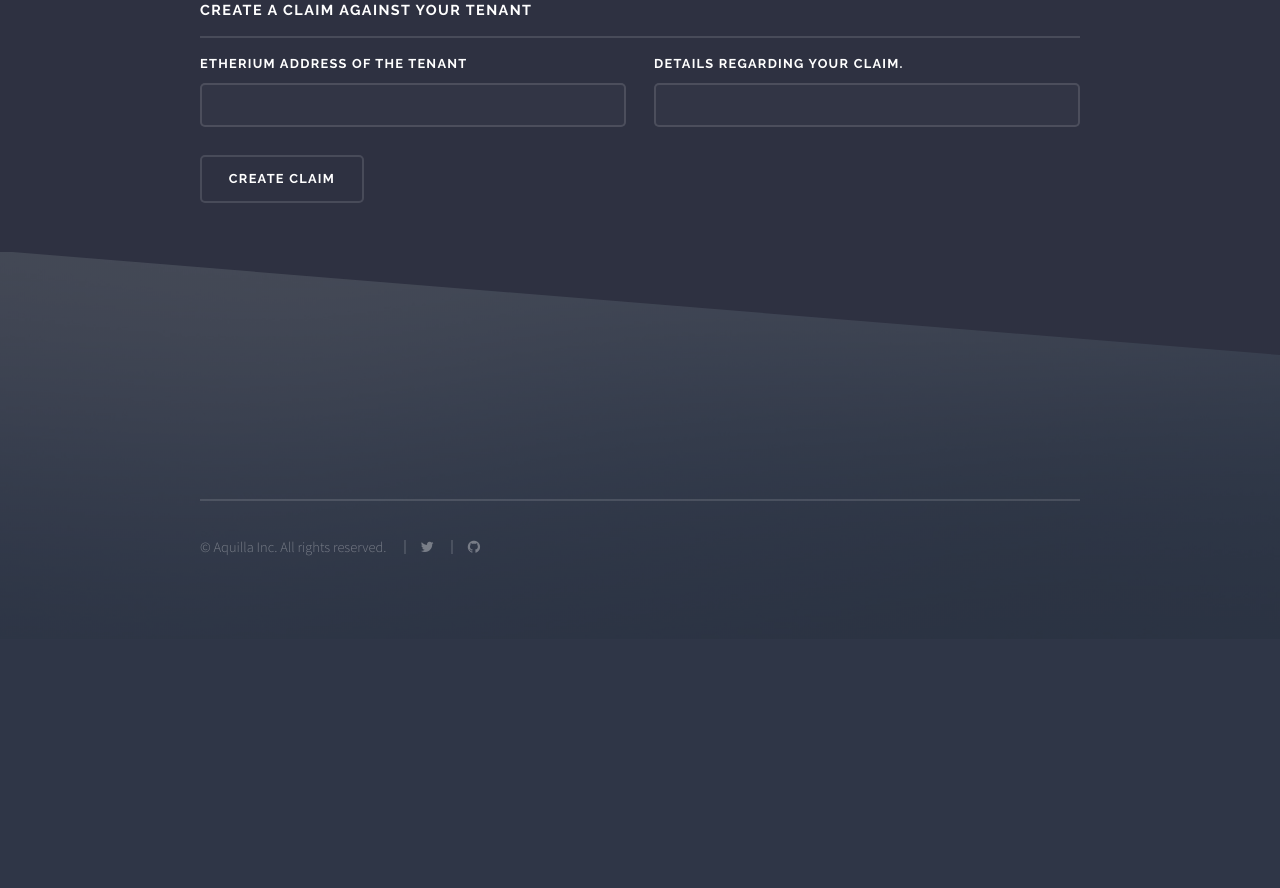
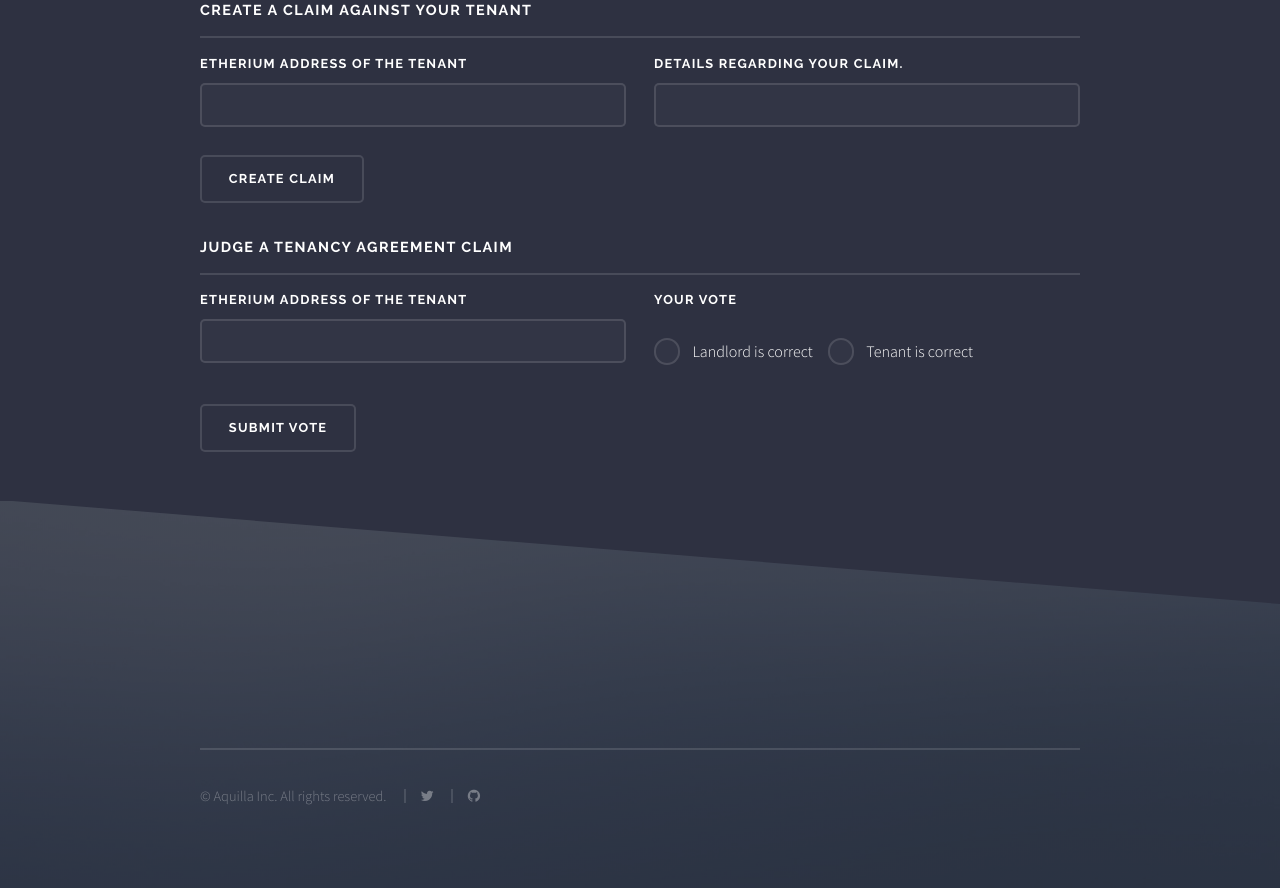
Before and after one commit to TheProgrammingDuck/TenancyAgreementVerifier, a Django app: page / in a window 1280 px wide. Shown: the part 1622-2510 px from the top of the page. Before the commit the page ends 2178 px from the top, so only its background shows below. Run offline with Django 3.2, Linux system fonts and the light colour scheme.

Commit message:
Fixed some smart contract bugs and improved webapp

```diff
--- a/Webapp/src/profiles/templates/market.html
+++ b/Webapp/src/profiles/templates/market.html
@@ -172,7 +172,7 @@
 
 										<div class="20u" >
 										<h3 class="major">Create a claim against your tenant</h3>
-										<form action="" id="Buy">
+										<form action="" id="Create">
 											<div class="row uniform">
 												<div class="6u">
 													<label for="tenantAddress2">Etherium address of the tenant</label>
@@ -184,7 +184,7 @@
 												</div>
 												<div class="12u">
 													<ul class="actions">
-														<li id="judgeStart"><input type="button" value="Create Claim" id="createClaimButtom" /></li>
+														<li id="judgeStart"><input type="button" value="Create Claim" id="createClaimButton" /></li>
 													</ul>
 												</div>
 											</div>
@@ -193,10 +193,62 @@
 										<script type="text/javascript">
 											$(document).ready(function(){
 
-												var button = document.getElementById("createClaimButtom");
+												var button = document.getElementById("createClaimButton");
 
 												button.onclick = function() {
 													console.log("Claim button clicked");
+													var tenantAddress =  document.getElementById("tenantAddress2").value;
+													var claimDetails = document.getElementById('claimDetails').value;
+
+													console.log("Successfully retrieved images of Flinn being an idiot");
+
+													console.log(document.getElementById("tenantAddress2").value);
+													console.log(document.getElementById('claimDetails').value);
+
+													console.log("Generating Claim");
+													generateClaim(claimDetails, tenantAddres);
+												}
+											});
+										</script>
+										</div>
+
+										<div class="20u" >
+										<h3 class="major">Judge a Tenancy Agreement claim</h3>
+										<form action="" id="Create">
+											<div class="row uniform">
+												<div class="6u">
+													<label for="tenantAddress2">Etherium address of the tenant</label>
+													<input type="text" name="tenantAddress3" id="tenantAddress3" value="" size="512" />
+												</div>
+												<div class="6u">
+													<label >Your Vote</label>
+												</div>
+												<div>
+												    <input type="radio" value=true id="VoteForLandlord"
+												     name="VoteforLandlord">
+												    <label for="VoteForLandlord">Landlord is correct</label>
+
+												    <input type="radio" value=false id="VoteForTenant"
+												     name="VoteForTenant">
+												    <label for="VoteForTenant">Tenant is correct</label>
+
+
+												</div>
+												<div class="12u">
+													<ul class="actions">
+														<li><input type="button" value="Submit Vote" id="submitVoteButton" /></li>
+													</ul>
+												</div>
+											</div>
+										</form>
+
+										<script type="text/javascript">
+											$(document).ready(function(){
+
+												var button = document.getElementById("submitVoteButton");
+
+												button.onclick = function() {
+													console.log("Submit vote button clicked");
 													var tenantAddress =  document.getElementById("tenantAddress2").value;
 													var claimDetails = document.getElementById('claimDetails').value;
 
```
Also changed, not shown: 1 other file.
